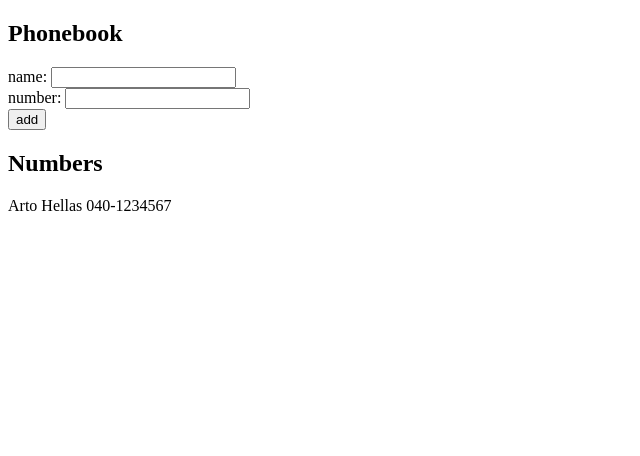
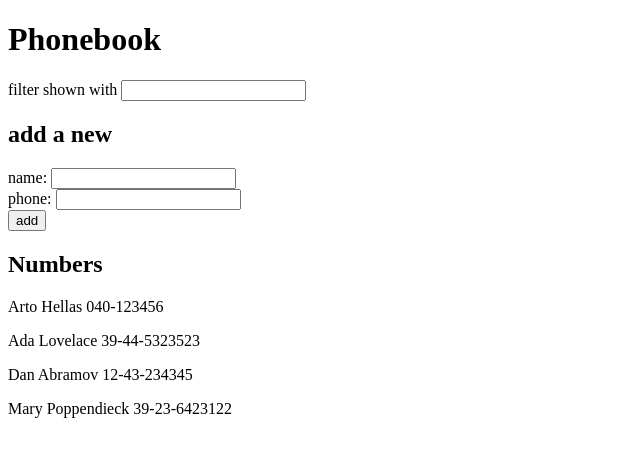
Before and after one commit to Sdann26/fullStackOpen, a React (Create React App) app in the folder part2/phonebook/: page / in a window 1280 px wide. Shown: the top 456 px of the page, without its empty margins (0-640 px from the left). Built offline with nearby package versions, Linux system fonts and the light colour scheme; the HTML template or start-up script is replaced by a standard one.

Commit message:
Exercise 2.9 and 2.10 completed

```diff
--- a/part2/phonebook/src/App.js
+++ b/part2/phonebook/src/App.js
@@ -1,42 +1,58 @@
 import React, { useState } from 'react'
+import Filter from './components/Filter'
+import Persons from './components/Persons'
+import Form from './components/Form'
 
 const App = () => {
+
   // States
   const [persons, setPersons] = useState([
-    { name: 'Arto Hellas', phone: '040-1234567' }
+    { name: 'Arto Hellas', number: '040-123456'},
+    { name: 'Ada Lovelace', number: '39-44-5323523'},
+    { name: 'Dan Abramov', number: '12-43-234345'},
+    { name: 'Mary Poppendieck', number: '39-23-6423122'}
   ])
   const [newName, setNewName] = useState('')
   const [newPhone, setNewPhone] = useState('')
+  const [filterPersons, setFilterPersons] = useState(persons)
 
   // Functions
   const existingUserAlert = (name) => {
-    const existingNames = persons.find(person => person.name === name.trim())
-    if (existingNames === undefined){
-      return false
+    const allPersons = persons.map(person => person.name)
+    if (allPersons.includes(name)){
+      alert(`${name} is already added to phonebook`)
+      return true
     }
-    alert(`${name.trim()} is already added to phonebook`)
-    return true
+    return false
   }
 
-  // handleEvent and onSubmit
-  const handleAddName = (e) => {
+  // handleEvent
+  const addName = (e) => {
     setNewName(e.target.value)
   }
 
-  const handleAddPhone = (e) => {
+  const addPhone = (e) => {
     setNewPhone(e.target.value)
   }
 
+  // submitEvent
   const sendForm = (e) => {
     e.preventDefault()
-    if (existingUserAlert(newName)){
+    if (existingUserAlert(newName.trim())){
       return
     }
+    console.log(persons);
     setPersons(
       persons.concat(
         {name: newName.trim(),
-        phone: newPhone
-        })
+        number: newPhone}
+      )
+    )
+    setFilterPersons(
+      persons.concat(
+        {name: newName.trim(),
+        number: newPhone}
+      )
     )
     setNewName('')
     setNewPhone('')
@@ -44,20 +60,12 @@ const App = () => {
 
   return (
     <div>
-      <h2>Phonebook</h2>
-      <form onSubmit={sendForm}>
-        <div>
-          <div>name: <input onChange={handleAddName} value={newName} required /></div>
-          <div>number: <input onChange={handleAddPhone} value={newPhone} required /></div>
-        </div>
-        <div>
-          <button type="submit">add</button>
-        </div>
-      </form>
+      <h1>Phonebook</h1>
+      <Filter persons={persons} setFilterPersons={setFilterPersons} />
+      <h2>add a new</h2>
+      <Form onSubmit={sendForm} texts={['name', 'phone']} inputOnChange={[addName, addPhone]} inputValues={[newName, newPhone]} />
       <h2>Numbers</h2>
-      {persons.map((person, id)=>{
-        return <p key={id}>{person.name} {person.phone}</p>
-      })}
+      <Persons persons={filterPersons} />
     </div>
   )
 }
--- /dev/null
+++ b/part2/phonebook/src/components/Filter.js
@@ -0,0 +1,16 @@
+const Filter = ({persons, setFilterPersons}) => {
+  const searchNumbers = (e) => {
+    const filteredPersons = persons.filter((person) => {
+      const name = person.name.toLowerCase()
+      return name.includes(e.target.value)
+    })
+    setFilterPersons(filteredPersons)
+  }
+  return (
+    <>
+      <span>filter shown with </span><input onChange={searchNumbers} defaultValue={''}/>
+    </>
+  )
+}
+
+export default Filter
--- /dev/null
+++ b/part2/phonebook/src/components/Form.js
@@ -0,0 +1,22 @@
+const Input = ({text, onChange, value}) => {
+  return (
+    <>
+      <div>{text}: <input onChange={onChange} value={value} required /></div>
+    </>
+  )
+}
+
+const Form = ({onSubmit, texts, inputOnChange, inputValues})=> {
+  return(
+    <form onSubmit={onSubmit}>
+      <div>
+        {texts.map((_, i)=><Input key={i} text={texts[i]} onChange={inputOnChange[i]} value={inputValues[i]} />)}
+      </div>
+      <div>
+        <button type="submit">add</button>
+      </div>
+    </form>
+  )
+}
+
+export default Form
--- /dev/null
+++ b/part2/phonebook/src/components/Persons.js
@@ -0,0 +1,11 @@
+const Persons = ({persons}) =>{
+  return (
+    <>
+      {persons.map((person, id)=>{
+        return <p key={id}>{person.name} {person.number}</p>
+      })}
+    </>
+  )
+}
+
+export default Persons
```
